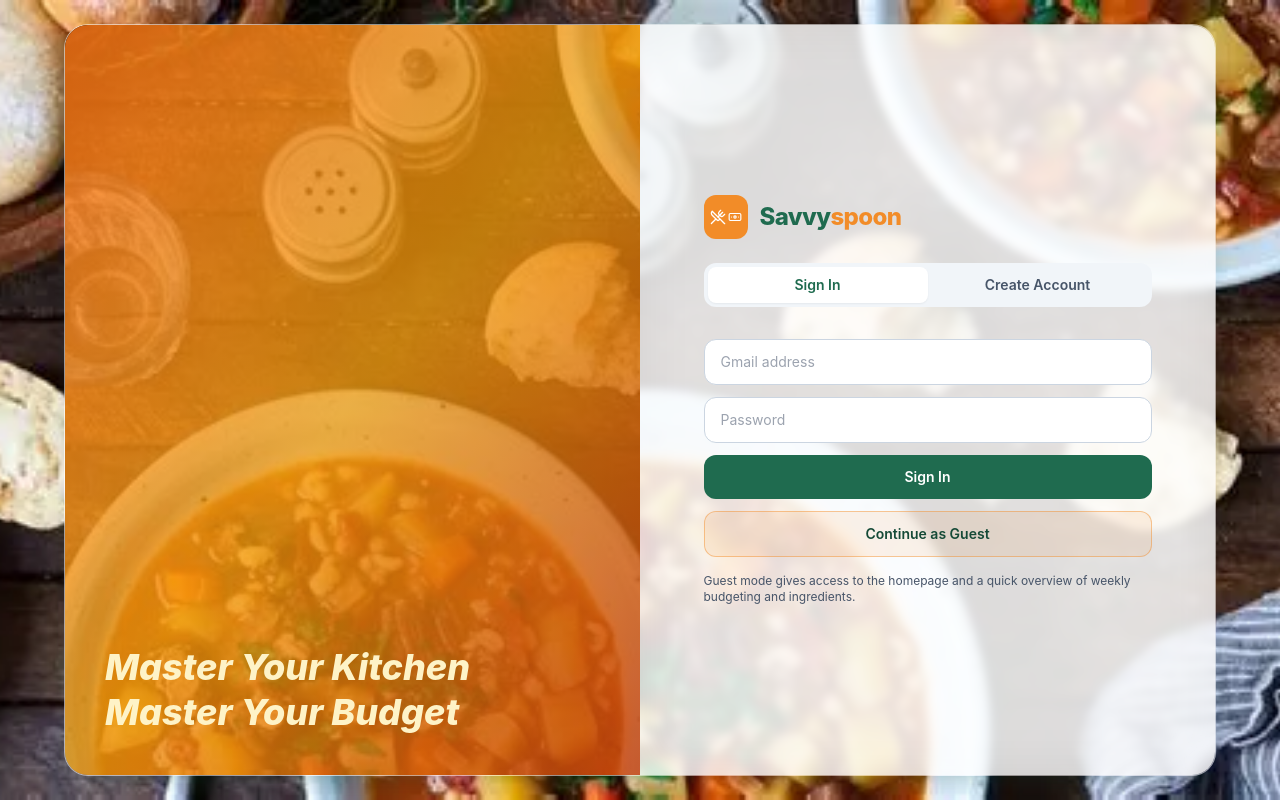
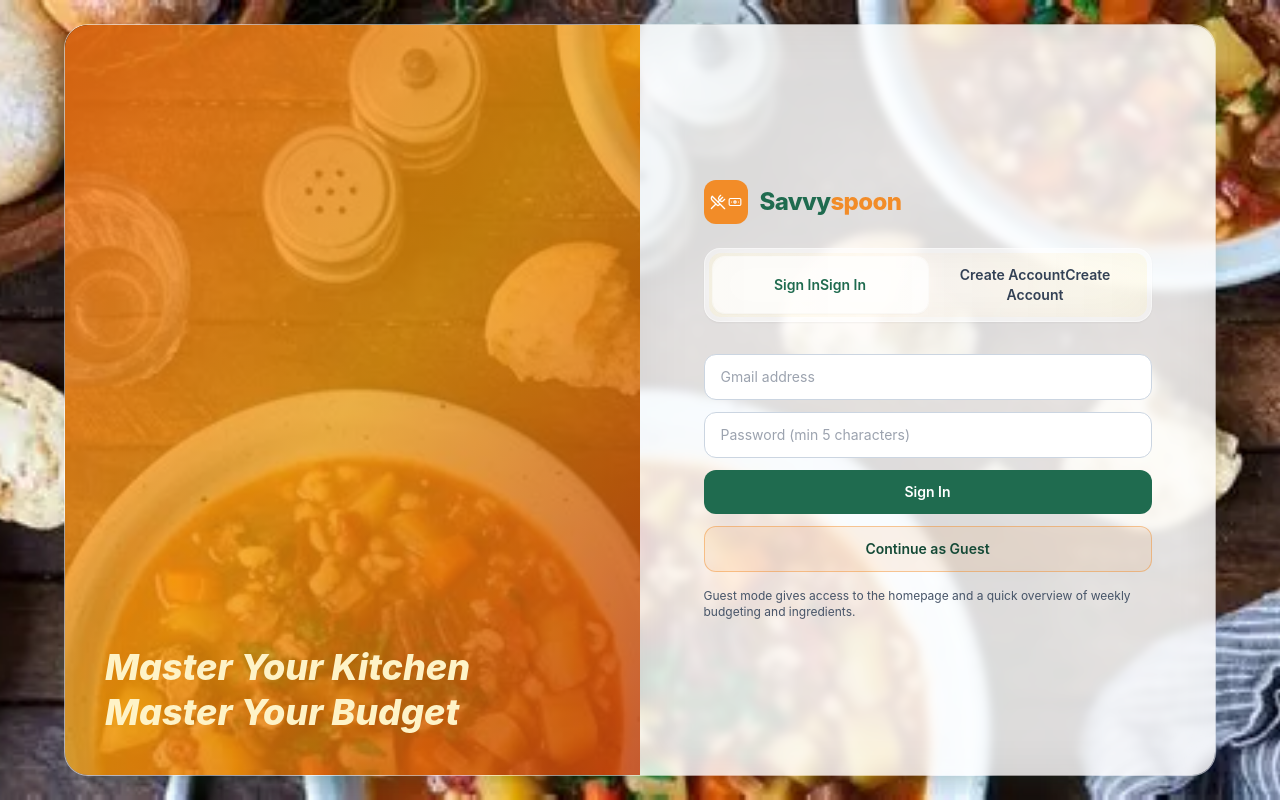
Before and after one commit to Pendo-Marlyne/SavvySpoon, a React (Vite) app: page / in a window 1280 px wide. Built offline with nearby package versions, Linux system fonts and the light colour scheme.

Commit message:
add ui to auth page

```diff
--- a/src/components/Auth.jsx
+++ b/src/components/Auth.jsx
@@ -11,6 +11,7 @@ function Auth({ onAuthSuccess }) {
   })
 
   const isSignup = mode === 'signup'
+  const passwordTooShort = (formData.password || '').length > 0 && (formData.password || '').length < 5
 
   const handleChange = (field, value) => {
     setFormData((current) => ({ ...current, [field]: value }))
@@ -18,6 +19,7 @@ function Auth({ onAuthSuccess }) {
 
   const handleSubmit = (event) => {
     event.preventDefault()
+    if ((formData.password || '').length < 5) return
     localStorage.setItem(
       'savvyspoon.userProfile',
       JSON.stringify({
@@ -59,21 +61,39 @@ function Auth({ onAuthSuccess }) {
               </h1>
             </div>
 
-            <div className="mb-5 grid grid-cols-2 rounded-xl bg-slate-100 p-1">
+            <div className="mb-5 rounded-2xl border border-white/45 bg-white/35 p-1 shadow-sm backdrop-blur-xl">
+              <div className="grid grid-cols-2 rounded-xl bg-gradient-to-r from-amber-200/15 via-orange-200/10 to-amber-200/15 p-1">
               <button
-                className={`rounded-lg px-3 py-2 text-sm font-semibold transition ${!isSignup ? 'bg-white text-brand-green shadow-sm' : 'text-slate-600'}`}
+                className={`group relative rounded-xl px-3 py-2 text-sm font-semibold transition-all duration-200 focus:outline-none focus:ring-2 focus:ring-amber-300/60 ${
+                  !isSignup
+                    ? 'bg-white/70 text-brand-green shadow-sm ring-1 ring-white/60'
+                    : 'text-slate-700 hover:bg-white/40'
+                }`}
                 onClick={() => setMode('signin')}
                 type="button"
               >
+                <span className="relative z-10">Sign In</span>
+                <span className="pointer-events-none absolute inset-0 -z-0 rounded-xl opacity-0 blur-xl transition-opacity duration-200 group-hover:opacity-70 group-focus-visible:opacity-80"
+                  style={{ background: 'radial-gradient(60% 80% at 50% 50%, rgba(245, 158, 11, 0.45), rgba(245, 158, 11, 0))' }}
+                />
                 Sign In
               </button>
               <button
-                className={`rounded-lg px-3 py-2 text-sm font-semibold transition ${isSignup ? 'bg-white text-brand-green shadow-sm' : 'text-slate-600'}`}
+                className={`group relative rounded-xl px-3 py-2 text-sm font-semibold transition-all duration-200 focus:outline-none focus:ring-2 focus:ring-amber-300/60 ${
+                  isSignup
+                    ? 'bg-white/70 text-brand-green shadow-sm ring-1 ring-white/60'
+                    : 'text-slate-700 hover:bg-white/40'
+                }`}
                 onClick={() => setMode('signup')}
                 type="button"
               >
+                <span className="relative z-10">Create Account</span>
+                <span className="pointer-events-none absolute inset-0 -z-0 rounded-xl opacity-0 blur-xl transition-opacity duration-200 group-hover:opacity-70 group-focus-visible:opacity-80"
+                  style={{ background: 'radial-gradient(60% 80% at 50% 50%, rgba(245, 158, 11, 0.45), rgba(245, 158, 11, 0))' }}
+                />
                 Create Account
               </button>
+            </div>
             </div>
 
             <form className="space-y-3" onSubmit={handleSubmit}>
@@ -107,13 +127,19 @@ function Auth({ onAuthSuccess }) {
                 value={formData.email}
               />
               <input
-                className="w-full rounded-xl border border-slate-300 bg-white px-4 py-3 text-sm focus:border-brand-green focus:outline-none"
+                className={`w-full rounded-xl border bg-white px-4 py-3 text-sm focus:outline-none ${
+                  passwordTooShort ? 'border-red-300 focus:border-red-500' : 'border-slate-300 focus:border-brand-green'
+                }`}
                 onChange={(event) => handleChange('password', event.target.value)}
-                placeholder="Password"
+                minLength={5}
+                placeholder="Password (min 5 characters)"
                 required
                 type="password"
                 value={formData.password}
               />
+              {passwordTooShort ? (
+                <p className="text-xs font-semibold text-red-600">Password must be at least 5 characters.</p>
+              ) : null}
 
               <button
                 className="w-full rounded-xl bg-brand-green px-4 py-3 text-sm font-semibold text-white transition hover:bg-brand-green-dark"
```
